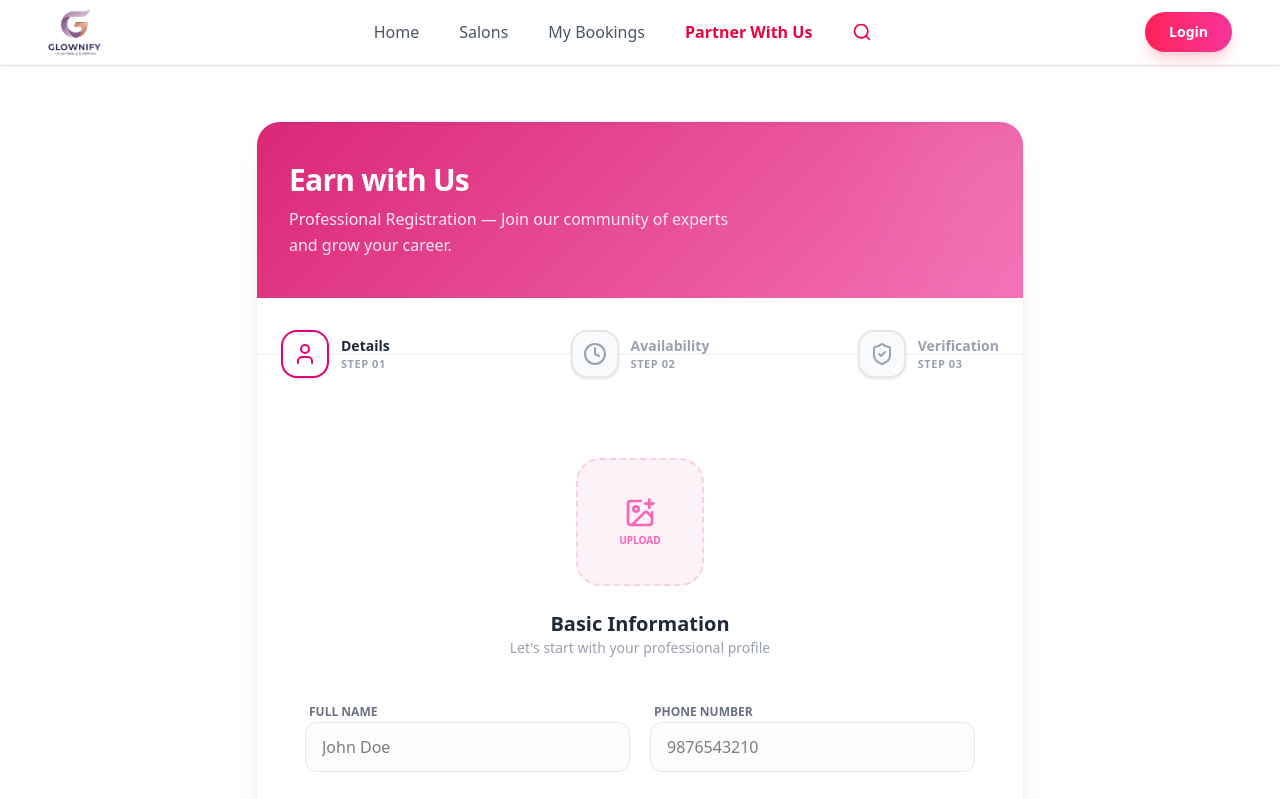
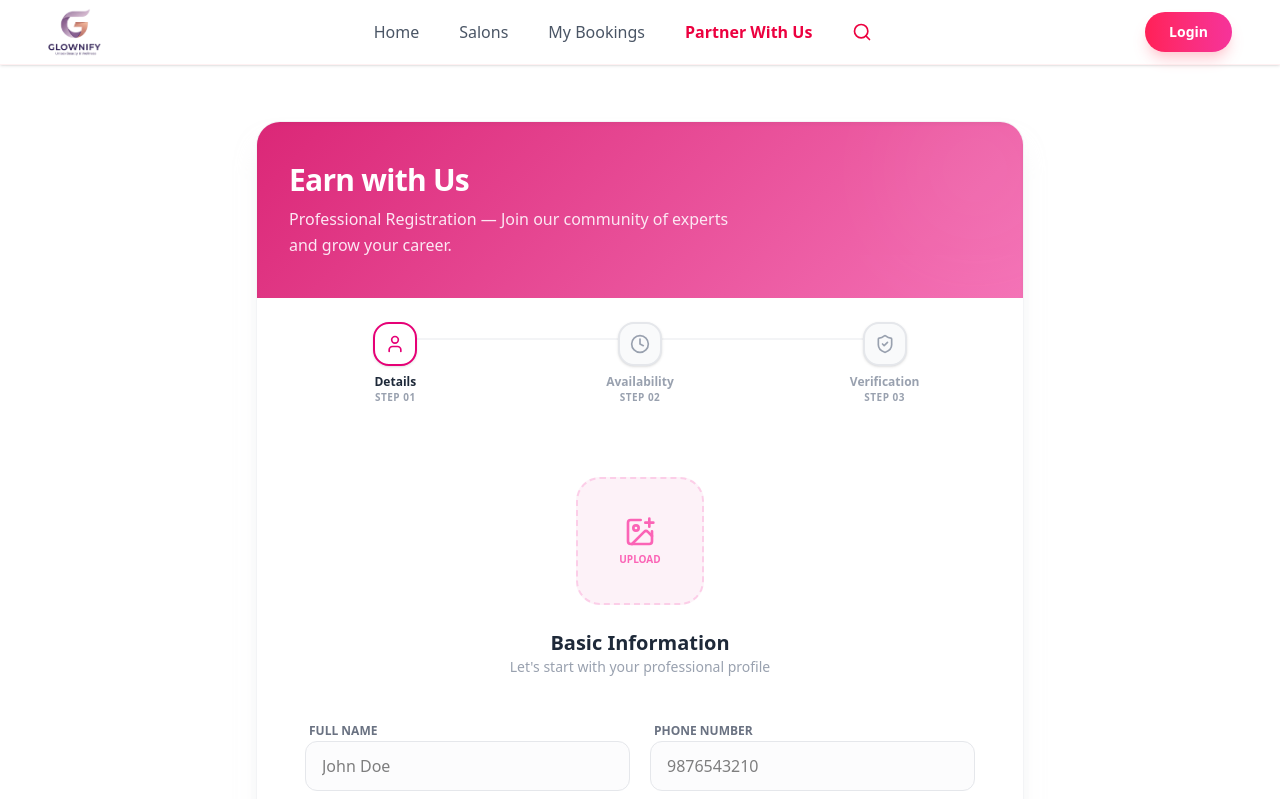
Before and after one commit to Glownify/Glownify-web, a React (Vite) app: page /partner-with-us/independent-professional-register in a window 1280 px wide. Shown: the top 799 px of the page. Built offline with nearby package versions, Linux system fonts and the light colour scheme.

Commit message:
style: update role tab label and fix stepper layout for zoom responsiveness

```diff
--- a/src/pages/Common/IndependentHeader.jsx
+++ b/src/pages/Common/IndependentHeader.jsx
@@ -21,44 +21,44 @@ const IndependentHeader = ({ green, icon1, green2, icon2 }) => {
       </header>
 
       {/* Progress Navigation - Stepper Style */}
-      <nav className="px-6 py-8 relative">
-        {/* Progress Line Background */}
-        <div className="absolute top-1/2 left-0 w-full h-0.5 bg-gray-100 -translate-y-1/2 hidden md:block px-20">
-            <div className="h-full bg-pink-200 transition-all duration-500" style={{ width: green2 ? '100%' : green ? '50%' : '0%' }}></div>
+      <nav className="px-4 py-6 relative">
+        {/* Progress Line Background — sits behind the icons */}
+        <div className="absolute top-10 left-[16.6%] right-[16.6%] h-0.5 bg-gray-100">
+          <div className="h-full bg-pink-200 transition-all duration-500" style={{ width: green2 ? '100%' : green ? '50%' : '0%' }}></div>
         </div>
 
         <div className="grid grid-cols-3 relative z-10">
 
-          {/* Step 1: Professional Details */}
-          <div className="flex flex-col md:flex-row items-center gap-3 text-center md:text-left">
-            <div className={`flex items-center justify-center w-12 h-12 rounded-2xl shadow-sm transition-all duration-300 border-2 ${green ? 'bg-green-500 border-green-500 text-white' : 'bg-white border-pink-600 text-pink-600'}`}>
-              {icon1 ? <Check size={24} strokeWidth={2.5} /> : <User size={24} strokeWidth={2} />}
+          {/* Step 1: Details */}
+          <div className="flex flex-col items-center text-center gap-2">
+            <div className={`flex items-center justify-center w-11 h-11 rounded-2xl shadow-sm transition-all duration-300 border-2 ${green ? 'bg-green-500 border-green-500 text-white' : 'bg-white border-pink-600 text-pink-600'}`}>
+              {icon1 ? <Check size={20} strokeWidth={2.5} /> : <User size={20} strokeWidth={2} />}
             </div>
-            <div className="mt-2 md:mt-0">
-              <p className={`text-sm font-bold ${green ? 'text-green-600' : 'text-gray-800'}`}>Details</p>
-              <p className="hidden md:block text-[11px] uppercase tracking-wider text-gray-400 font-semibold">Step 01</p>
+            <div>
+              <p className={`text-xs font-bold ${green ? 'text-green-600' : 'text-gray-800'}`}>Details</p>
+              <p className="text-[10px] uppercase tracking-wider text-gray-400 font-semibold">Step 01</p>
             </div>
           </div>
 
           {/* Step 2: Availability */}
-          <div className="flex flex-col md:flex-row items-center justify-center gap-3 text-center md:text-left">
-            <div className={`flex items-center justify-center w-12 h-12 rounded-2xl shadow-sm transition-all duration-300 border-2 ${green2 ? 'bg-green-500 border-green-500 text-white' : green ? 'bg-white border-pink-600 text-pink-600' : 'bg-gray-50 border-gray-200 text-gray-400'}`}>
-              {icon2 ? <Check size={24} strokeWidth={2.5} /> : <Clock size={24} strokeWidth={2} />}
+          <div className="flex flex-col items-center text-center gap-2">
+            <div className={`flex items-center justify-center w-11 h-11 rounded-2xl shadow-sm transition-all duration-300 border-2 ${green2 ? 'bg-green-500 border-green-500 text-white' : green ? 'bg-white border-pink-600 text-pink-600' : 'bg-gray-50 border-gray-200 text-gray-400'}`}>
+              {icon2 ? <Check size={20} strokeWidth={2.5} /> : <Clock size={20} strokeWidth={2} />}
             </div>
-            <div className="mt-2 md:mt-0">
-              <p className={`text-sm font-bold ${green2 ? 'text-green-600' : green ? 'text-gray-800' : 'text-gray-400'}`}>Availability</p>
-              <p className="hidden md:block text-[11px] uppercase tracking-wider text-gray-400 font-semibold">Step 02</p>
+            <div>
+              <p className={`text-xs font-bold ${green2 ? 'text-green-600' : green ? 'text-gray-800' : 'text-gray-400'}`}>Availability</p>
+              <p className="text-[10px] uppercase tracking-wider text-gray-400 font-semibold">Step 02</p>
             </div>
           </div>
 
           {/* Step 3: Verification */}
-          <div className="flex flex-col md:flex-row items-center justify-end gap-3 text-center md:text-left">
-            <div className={`flex items-center justify-center w-12 h-12 rounded-2xl shadow-sm border-2 ${green2 ? 'bg-white border-pink-600 text-pink-600' : 'bg-gray-50 border-gray-200 text-gray-400'}`}>
-              <ShieldCheck size={24} strokeWidth={2} />
+          <div className="flex flex-col items-center text-center gap-2">
+            <div className={`flex items-center justify-center w-11 h-11 rounded-2xl shadow-sm border-2 ${green2 ? 'bg-white border-pink-600 text-pink-600' : 'bg-gray-50 border-gray-200 text-gray-400'}`}>
+              <ShieldCheck size={20} strokeWidth={2} />
             </div>
-            <div className="mt-2 md:mt-0">
-              <p className={`text-sm font-bold ${green2 ? 'text-gray-800' : 'text-gray-400'}`}>Verification</p>
-              <p className="hidden md:block text-[11px] uppercase tracking-wider text-gray-400 font-semibold">Step 03</p>
+            <div>
+              <p className={`text-xs font-bold ${green2 ? 'text-gray-800' : 'text-gray-400'}`}>Verification</p>
+              <p className="text-[10px] uppercase tracking-wider text-gray-400 font-semibold">Step 03</p>
             </div>
           </div>
 
--- a/src/pages/Common/PartnerRegistrationPage.jsx
+++ b/src/pages/Common/PartnerRegistrationPage.jsx
@@ -161,7 +161,7 @@ const PartnerRegistrationPage = () => {
                 : "text-gray-500 hover:text-gray-700"
                 }`}
             >
-              Independent Pro
+              Independent Professional
             </button>
           </div>
 
```
Lines whose indentation alone changed are shown as unchanged.
